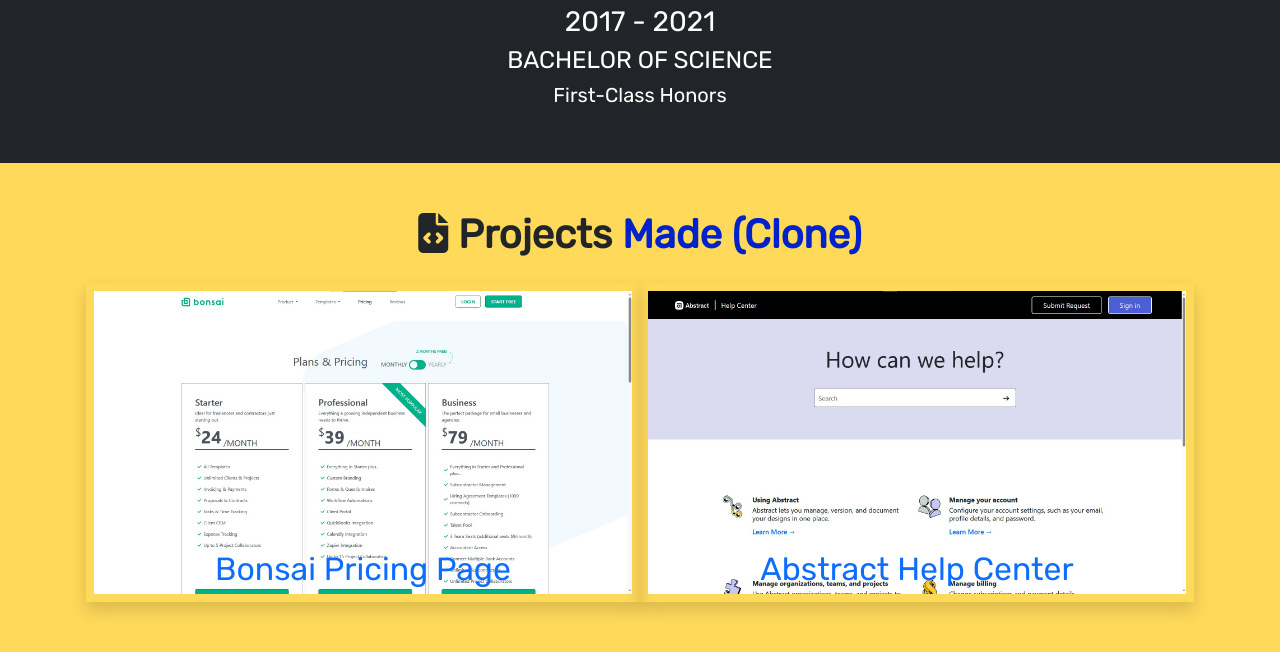
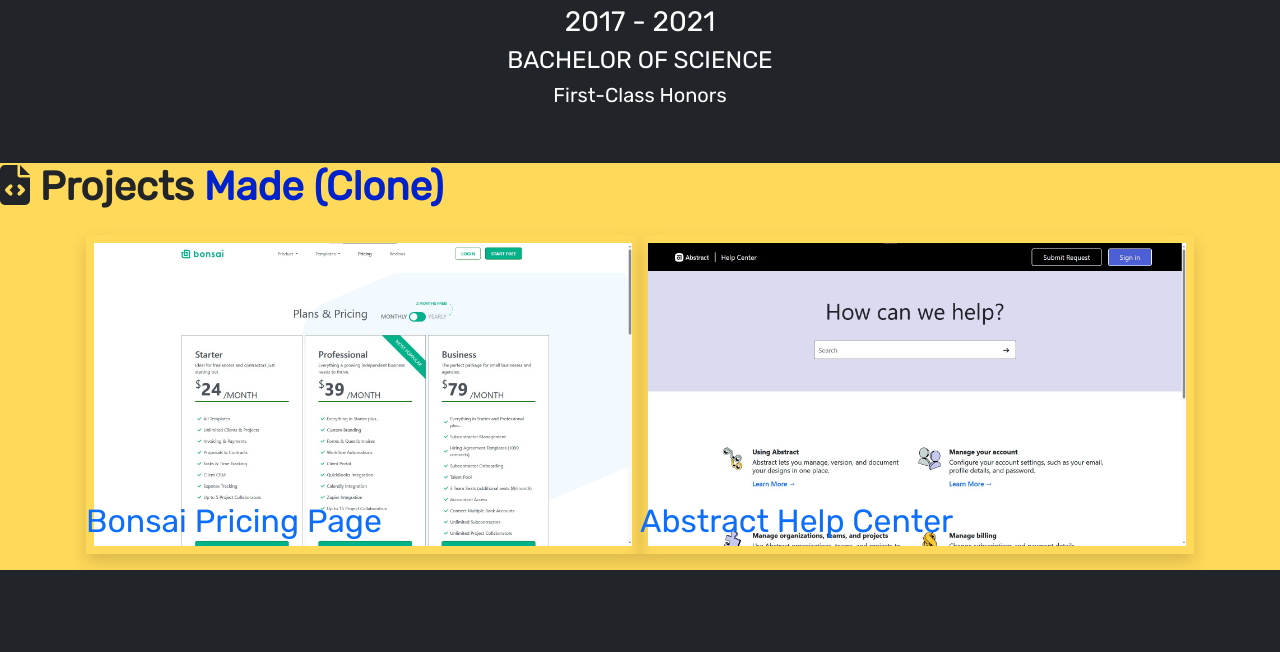
Before and after one commit to tantikorn-suw/TTK_Portfolio, a plain HTML site: page index.html in a window 1280 px wide. Shown: the part 1640-2292 px from the top of the page. After the commit the page ends 2210 px from the top, so only its background shows below. Drawn offline with nearby package versions, Linux system fonts and the light colour scheme.

Commit message:
Update index.html

```diff
--- a/index.html
+++ b/index.html
@@ -124,7 +124,7 @@
   </div>
   <!--  Projects Made -->
   <div class="row" id="bggold">
-    <div class="container  text-center p-5 reveal-bot id="projects">
+    <div id="projects class="container  text-center p-5 reveal-bot">
       <h1 class="fw-bolder"> <i class="fa-solid fa-file-code"></i> Projects <span class="fw-bolder text-blue">Made (Clone)</span></h1>
       <div class="container d-flex flex-wrap p-3">
         <div class="projects shadow col-6 p-2">
```
